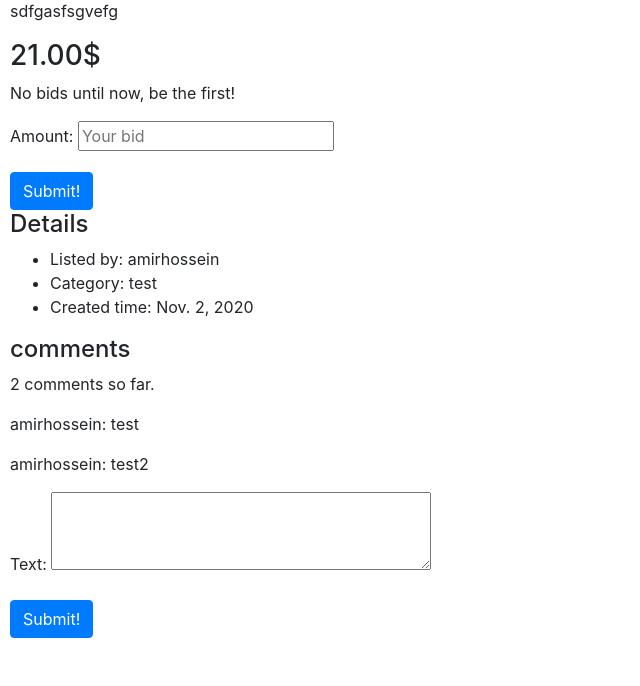
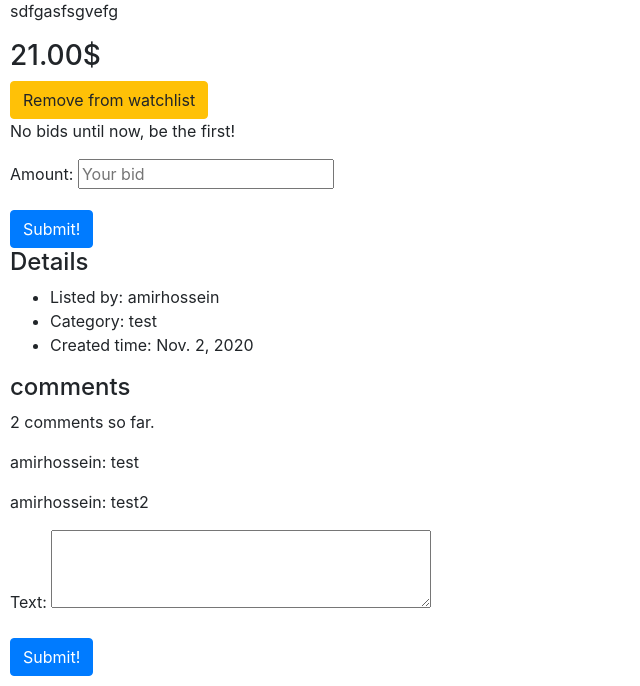
Before and after one commit to AmirhosseinSafari/project-2-cs50, a Django app: page /listing/2 in a window 1280 px wide. Shown: the part 510-1196 px from the top of the page, without its empty margins (0-640 px from the left). Before the commit the page ends 1148 px from the top, so only its background shows below. Run offline with Django 3.2, Linux system fonts and the light colour scheme; a user stored in the database is signed in; data comes from the database, SQL or seed files in the repository; both versions use the stored data as it was after the commit; data that the repository does not hold is empty; some libraries are stand-ins or nearby versions.

Commit message:
watchlist added

```diff
--- a/commerce/auctions/models.py
+++ b/commerce/auctions/models.py
@@ -48,4 +48,4 @@ class User_listing(models.Model):
     listing = models.ForeignKey( Auction_listing,  on_delete=models.CASCADE, related_name="clients_sellings")
 
     def __str__(self):
-        return f"user: {self.user}, listing: {self.listing.commodity_title}"
+        return f"user: {self.user.username}, listing: {self.listing.commodity_title}, listing_id: {self.listing.id}"
--- a/commerce/auctions/templates/auctions/layout.html
+++ b/commerce/auctions/templates/auctions/layout.html
@@ -22,6 +22,9 @@
             </li>
             {% if user.is_authenticated %}
                 <li class="nav-item">
+                    <a class="nav-link" href="{% url 'watchlist' %}">Watchlist</a>
+                </li>
+                <li class="nav-item">
                     <a class="nav-link" href="{% url 'logout' %}">Log Out</a>
                 </li>
             {% else %}
--- a/commerce/auctions/templates/auctions/listing.html
+++ b/commerce/auctions/templates/auctions/listing.html
@@ -4,6 +4,24 @@
 <img src={{ listing.URL_image }} alt="listing_image">
 <p> {{ listing.description }} </p>
 <h3> {{ listing.starting_price }}$ </h3>
+
+{% if watchlist %}
+    <form action="{% url 'listing' listing.id %}" method="POST">
+        {% csrf_token %}
+        <input class="btn btn-warning"
+        type="submit"
+        value="Remove from watchlist"
+        name="remove_from_watchlist">
+    </form>
+{% else %}
+    <form action="{% url 'listing' listing.id %}" method="POST">
+        {% csrf_token %}
+        <input class="btn btn-info"
+        type="submit"
+        value="Add to watchlist"
+        name="add_to_watchlist">
+    </form>
+{% endif %}
 
 {% if listing.bids.all.count == 0  %}
     <p>No bids until now, be the first!</p>
--- a/commerce/auctions/urls.py
+++ b/commerce/auctions/urls.py
@@ -8,5 +8,6 @@ urlpatterns = [
     path("logout", views.logout_view, name="logout"),
     path("register", views.register, name="register"),
     path("new_listing", views.new_listing, name="new_listing"),
-    path("listing/<int:listing_id>", views.listing, name="listing")
+    path("listing/<int:listing_id>", views.listing, name="listing"),
+    path("watchlist", views.watchlist, name="watchlist")
 ]
--- a/commerce/auctions/views.py
+++ b/commerce/auctions/views.py
@@ -8,7 +8,7 @@ from django.contrib import messages
 
 from .models import Auction_listing, Bids, Comments
 
-from .models import User
+from .models import User, User_listing
 from .forms import Auction_listing_form, Bids_form, Comments_form
 
 def index(request):
@@ -97,6 +97,7 @@ def new_listing(request):
 
 @login_required
 def listing (request, listing_id):
+    #TODO: adding to watchlist
 
     if request.method == "POST":
 
@@ -153,7 +154,6 @@ def listing (request, listing_id):
                     listing.bids.add(user_bid)
 
 
-
         #-----------------------------------------------------------------------
         # Creating commetns
         #-----------------------------------------------------------------------
@@ -170,6 +170,20 @@ def listing (request, listing_id):
                 messages.success(request, "Thanks, your comment was created successfully!")
                 listing.comments.add(user_comment)
 
+
+        #-----------------------------------------------------------------------
+        # Creating watchlist
+        #-----------------------------------------------------------------------
+
+        if "add_to_watchlist" in request.POST:
+            watchlist_listing = User_listing(user=request.user, listing=Auction_listing.objects.get(id=listing_id) )
+            watchlist_listing.save()
+            messages.success(request, "Listing added to your watchlist successfully!")
+
+        if "remove_from_watchlist" in request.POST:
+            watchlist_listing = User_listing.objects.get( user=request.user, listing=Auction_listing.objects.get(id=listing_id) )
+            watchlist_listing.delete()
+
         return HttpResponseRedirect( reverse( "listing", args=(listing_id,) ) )
 
     else:
@@ -182,11 +196,36 @@ def listing (request, listing_id):
         for comment in all_comments:
             all_comments_list.append(comment)
 
+        watchlist = User_listing.objects.filter( user=request.user, listing=Auction_listing.objects.get(id=listing_id) )
+
         content = {
             "listing": Auction_listing.objects.get(id=listing_id),
             "bid_form": bid_form,
             "comments_form": comments_form,
-            "comments": all_comments_list
+            "comments": all_comments_list,
+            "watchlist": watchlist
         }
 
         return render(request, "auctions/listing.html", content)
+
+@login_required
+def watchlist(request):
+
+        if request.user.is_authenticated:
+            user = request.user
+            watchlist = User_listing.objects.filter(user=user)
+
+            #-----------------------------------------------------------------------
+            # User listing:
+            #       user
+            #       listing
+            #-----------------------------------------------------------------------
+
+            watchlist_arr = []
+            for field in watchlist:
+                watchlist_arr.append( field.listing )
+
+            content = {
+                "watchlist_listing": watchlist_arr
+            }
+            return render(request, "auctions/watchlist.html", content)
```
Also changed, not shown: commerce/auctions/templates/auctions/watchlist.html (added, +34 -0 lines), commerce/db.sqlite3.
